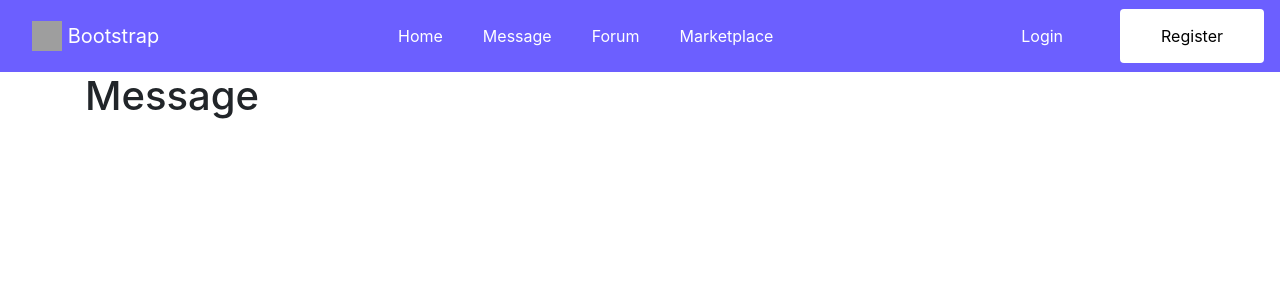
After one commit to amirudev/php-youngbook, a PHP site: page /page/forum/ in a window 1280 px wide. The commit adds this page. Shown: the top 300 px of the page. Run offline with PHP 8.4, Linux system fonts and the light colour scheme; grey boxes are pictures that could not be loaded.

Commit message:
relocating folder and file path, improving header

```diff
--- /dev/null
+++ b/assets/style/header.css
@@ -0,0 +1,43 @@
+#navbar {
+	background-color: rgb(108, 95, 255);
+	margin: 0 auto;
+}
+#navbar-text {
+	color: white;
+}
+#signinbutton {
+	color: white;
+	background-color: transparent;
+}
+#signupbutton {
+	color: black;
+	background-color: white;
+}
+.btn {
+	padding: 14px 40px;
+}
+#signupbutton:active {
+	color: white;
+	background-color: transparent;
+}
+#signinbutton:active {
+	color: black;
+}
+#navbar li a {
+	color: white;
+	padding: 0px 20px;
+}
+#navbar .active a {
+	color: white;
+	font-weight: 600;
+	padding: 0px 20px;
+}
+#navbar li a {
+	color: white;
+	padding: 0px 20px;
+}
+#navbar li a:hover {
+	color: white;
+	padding: 0px 20px;
+	font-weight: 600;
+}
--- /dev/null
+++ b/page/components/footer.php
@@ -0,0 +1,3 @@
+<footer>
+	<span>Wahyu Amirulloh</span>
+</footer>
--- /dev/null
+++ b/page/components/header.php
@@ -0,0 +1,99 @@
+<!DOCTYPE html>
+<html>
+<head>
+	<link rel="stylesheet" type="text/css" href="../../assets/style/header.css">
+</head>
+<body>
+	<?php $url = $_SERVER['PHP_SELF']; ?>
+	<header>
+		<nav class="navbar navbar-expand-lg navbar-light" id="navbar">
+  			<button class="navbar-toggler" type="button" data-toggle="collapse" data-target="#navbarSupportedContent" aria-controls="navbarSupportedContent" aria-expanded="false" aria-label="Toggle navigation">
+  			</button>
+  			<nav class="navbar navbar-light" id="navbar">
+ 				<a class="navbar-brand" href="#">
+    				<img src="/docs/4.5/assets/brand/bootstrap-solid.svg" width="30" height="30" class="d-inline-block align-top" alt="" loading="lazy">
+    				<span id="navbar-text">Bootstrap</span>
+  				</a>
+			</nav>
+			<div class="collapse navbar-collapse" id="navbarSupportedContent">
+   				 <ul class="navbar-nav mr-auto" id="navbar">
+			        <?php if ($url == '/php-youngbook/index.php') { ?>
+			        	<li class="nav-item">
+			     			<a class="nav-link" href="#">Home</a>
+			     			<li class="nav-item">
+				     			<a class="nav-link" href="./page/message/">Message</a>
+				      		</li>
+				      		<li class="nav-item">
+				        		<a class="nav-link" href="./page/forum/">Forum</a>
+				      		</li>
+				      		<li class="nav-item">
+				       	 		<a class="nav-link" href="./page/marketplace/">Marketplace</a>
+				      		</li>
+				      		</li>
+			      	<?php } else if ($url == '/php-youngbook/page/message/index.php') { ?>
+			      		<li class="nav-item">
+			     			<a class="nav-link" href="../../">Home</a>
+			      		</li>
+			      		<li class="nav-item">
+			     			<a class="nav-link" href="#">Message</a>
+			      		</li>
+			      		<li class="nav-item">
+			        		<a class="nav-link" href="./page/forum/">Forum</a>
+			      		</li>
+			      		<li class="nav-item">
+			       	 		<a class="nav-link" href="./page/marketplace/">Marketplace</a>
+			      		</li>
+			      	<?php } else if ($url == '/php-youngbook/page/forum/index.php') { ?>
+			      		<li class="nav-item">
+			     			<a class="nav-link" href="../../">Home</a>
+			      		</li>
+			      		<li class="nav-item">
+			     			<a class="nav-link" href="./page/message/">Message</a>
+			      		</li>
+			      		<li class="nav-item">
+			     			<a class="nav-link" href="#">Forum</a>
+			      		</li>
+			      		<li class="nav-item">
+			       	 		<a class="nav-link" href="./page/marketplace/">Marketplace</a>
+			      		</li>
+			      	<?php } else if ($url == '/php-youngbook/page/marketplace/index.php') { ?>
+			      		<li class="nav-item">
+			     			<a class="nav-link" href="../../">Home</a>
+			      		</li>
+			      		<li class="nav-item">
+			     			<a class="nav-link" href="./page/message/">Message</a>
+			      		</li>
+			      		<li class="nav-item">
+			        		<a class="nav-link" href="./page/forum/">Forum</a>
+			      		</li>
+			      		<li class="nav-item">
+			     			<a class="nav-link" href="#">Marketplace</a>
+			      		</li>
+			        <?php } else { ?>
+			   			<li class="nav-item">
+			     			<a class="nav-link" href="../../">Home</a>
+			      		</li>
+			      		<li class="nav-item">
+			     			<a class="nav-link" href="./page/message/">Message</a>
+			      		</li>
+			      		<li class="nav-item">
+			        		<a class="nav-link" href="./page/forum/">Forum</a>
+			      		</li>
+			      		<li class="nav-item">
+			       	 		<a class="nav-link" href="./page/marketplace/">Marketplace</a>
+			      		</li>
+			      	<?php } ?>
+    			</ul>
+			    <form class="form-inline my-2 my-lg-0">
+			    	<a href="">
+			      		<button class="btn mr-3" type="button" id="signinbutton">Login</button>
+			    	</a>
+			    	<a href="">
+			      		<button class="btn" type="button" id="signupbutton">Register</button>
+			    	</a>
+			    </form>
+  			</div>
+		</nav>
+	</header>
+</body>
+</html>
--- /dev/null
+++ b/page/forum/index.php
@@ -0,0 +1,12 @@
+<!DOCTYPE html>
+<html>
+<head>
+	<link rel="stylesheet" type="text/css" href="../../assets/style/bootstrap.min.css">
+</head>
+<body>
+	<?php require '../components/header.php'; ?>
+	<div class="container">
+		<h1>Message</h1>
+	</div>
+</body>
+</html>
```
Also changed, not shown: assets/style/index.css (+0 -43 lines), index.php (+2 -39 lines), page/marketplace/index.php (added, +12 -0 lines), page/message/index.php (added, +12 -0 lines), assets/style/message.css (added).
